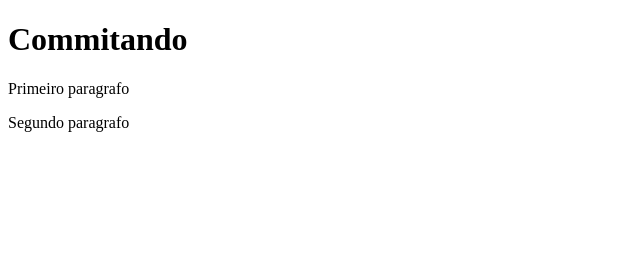
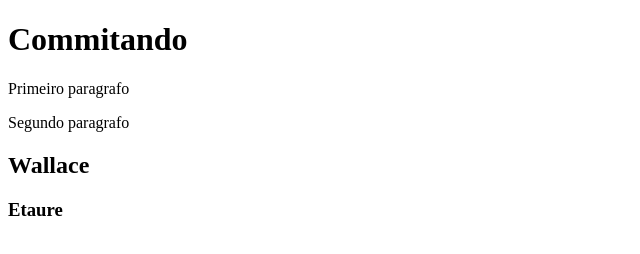
Before and after one commit to wallace-jr/AluraGit, a plain HTML site: page index.html in a window 1280 px wide. Shown: the whole page, without its empty margins (0-640 px from the left). Drawn offline with Linux system fonts and the light colour scheme.

Commit message:
nova att

```diff
--- a/index.html
+++ b/index.html
@@ -8,6 +8,12 @@
         <h1>Commitando</h1>
         <p>Primeiro paragrafo</p>
         <p>Segundo paragrafo</p>
+        <h2>
+            Wallace
+        </h2>
+        <h3>
+            Etaure
+        </h3>
 
     </body>
 </html>
```
